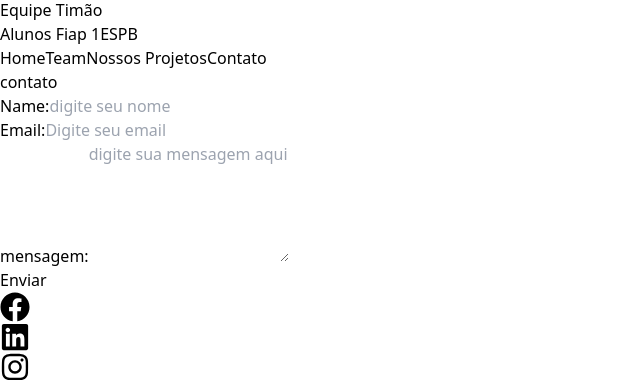
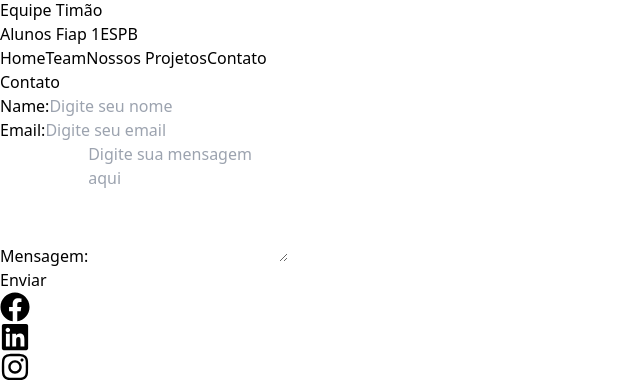
Before and after one commit to guicvsub/deploy-cp-teste, a React (Vite) app: page /contato in a window 1280 px wide. Shown: the part 362-744 px from the top of the page, without its empty margins (0-640 px from the left). Built offline with nearby package versions, Linux system fonts and the light colour scheme.

Commit message:
validacao-form

```diff
--- a/package.json
+++ b/package.json
@@ -12,6 +12,7 @@
   "dependencies": {
     "react": "^18.2.0",
     "react-dom": "^18.2.0",
+    "react-hook-form": "^7.51.3",
     "react-icons": "^5.2.0",
     "react-router-dom": "^6.23.0"
   },
--- a/src/companetes/Form/Form.jsx
+++ b/src/companetes/Form/Form.jsx
@@ -1,43 +1,86 @@
-import Footer from "../Footer/Fotter"
-import Header from "../Header/Header"
 
-function Form () {
+import { useState } from 'react';
+
+function Form() {
+  const [name, setName] = useState('');
+  const [email, setEmail] = useState('');
+  const [message, setMessage] = useState('');
+  const [errors, setErrors] = useState({});
+
+  const handleSubmit = (e) => {
+    e.preventDefault();
+
+    if (!name.trim()) {
+      setErrors((prevErrors) => ({ ...prevErrors, name: 'Nome é obrigatório' }));
+      return;
+    }
+
+    if (!email.trim()) {
+      setErrors((prevErrors) => ({ ...prevErrors, email: 'Email é obrigatório' }));
+      return;
+    }
+
+    if (!message.trim()) {
+      setErrors((prevErrors) => ({ ...prevErrors, message: 'Mensagem é obrigatória' }));
+      return;
+    }
 
 
+    console.log({ name, email, message });
+
+
+    setName('');
+    setEmail('');
+    setMessage('');
+    setErrors({});
+  };
 
   return (
-
     <>
-
-      <form class="max-w-md mx-auto mt-20 p-6 bg-white border rounded-lg shadow-lg">
-    <h2 class="text-2xl font-bold mb-6">contato</h2>
-    <div class="mb-4">
-        <label class="block text-gray-700 font-bold mb-2" for="name">
-      Name:
-    </label>
-        <input class="shadow appearance-none border rounded w-full py-2 px-3 text-gray-700 leading-tight focus:outline-none focus:shadow-outline" id="name" type="text" placeholder="digite seu nome"/>
+      <form onSubmit={handleSubmit} className="max-w-md mx-auto mt-20 p-6 bg-white border rounded-lg shadow-lg">
+        <h2 className="text-2xl font-bold mb-6">Contato</h2>
+        <div className="mb-4">
+          <label htmlFor="name" className="block text-gray-700 font-bold mb-2">Name:</label>
+          <input
+            id="name"
+            type="text"
+            placeholder="Digite seu nome"
+            className="shadow appearance-none border rounded w-full py-2 px-3 text-gray-700 leading-tight focus:outline-none focus:shadow-outline"
+            value={name}
+            onChange={(e) => setName(e.target.value)}
+          />
+          {errors.name && <span className="text-red-500">{errors.name}</span>}
         </div>
-    <div class="mb-4">
-        <label class="block text-gray-700 font-bold mb-2" for="email">
-      Email:
-    </label>
-        <input class="shadow appearance-none border rounded w-full py-2 px-3 text-gray-700 leading-tight focus:outline-none focus:shadow-outline" id="email" type="email" placeholder="Digite seu email"/>
+        <div className="mb-4">
+          <label htmlFor="email" className="block text-gray-700 font-bold mb-2">Email:</label>
+          <input
+            id="email"
+            type="email"
+            placeholder="Digite seu email"
+            className="shadow appearance-none border rounded w-full py-2 px-3 text-gray-700 leading-tight focus:outline-none focus:shadow-outline"
+            value={email}
+            onChange={(e) => setEmail(e.target.value)}
+          />
+          {errors.email && <span className="text-red-500">{errors.email}</span>}
         </div>
-    <div class="mb-4">
-        <label class="block text-gray-700 font-bold mb-2" for="feedback">
-      mensagem:
-    </label>
-        <textarea class="shadow appearance-none border rounded w-full py-2 px-3 text-gray-700 leading-tight focus:outline-none focus:shadow-outline" id="feedback" rows="5" placeholder="digite sua mensagem aqui"></textarea>
+        <div className="mb-4">
+          <label htmlFor="message" className="block text-gray-700 font-bold mb-2">Mensagem:</label>
+          <textarea
+            id="message"
+            rows="5"
+            placeholder="Digite sua mensagem aqui"
+            className="shadow appearance-none border rounded w-full py-2 px-3 text-gray-700 leading-tight focus:outline-none focus:shadow-outline"
+            value={message}
+            onChange={(e) => setMessage(e.target.value)}
+          />
+          {errors.message && <span className="text-red-500">{errors.message}</span>}
         </div>
-    <button class="bg-blue-500 hover:bg-blue-700 text-white font-bold py-2 px-4 rounded focus:outline-none focus:shadow-outline" type="submit">
+        <button class="bg-transparent hover:bg-purple-800 text-purple-800 font-semibold hover:text-white py-2 px-4 border border-purple-800 hover:border-transparent rounded">
   Enviar
 </button>
       </form>
-
-
-
     </>
   )
 }
 
-  export default Form
+export default Form;
```
Also changed, not shown: 1 other file (tests, documents, lock files or other folders). Lines whose indentation alone changed are shown as unchanged.
